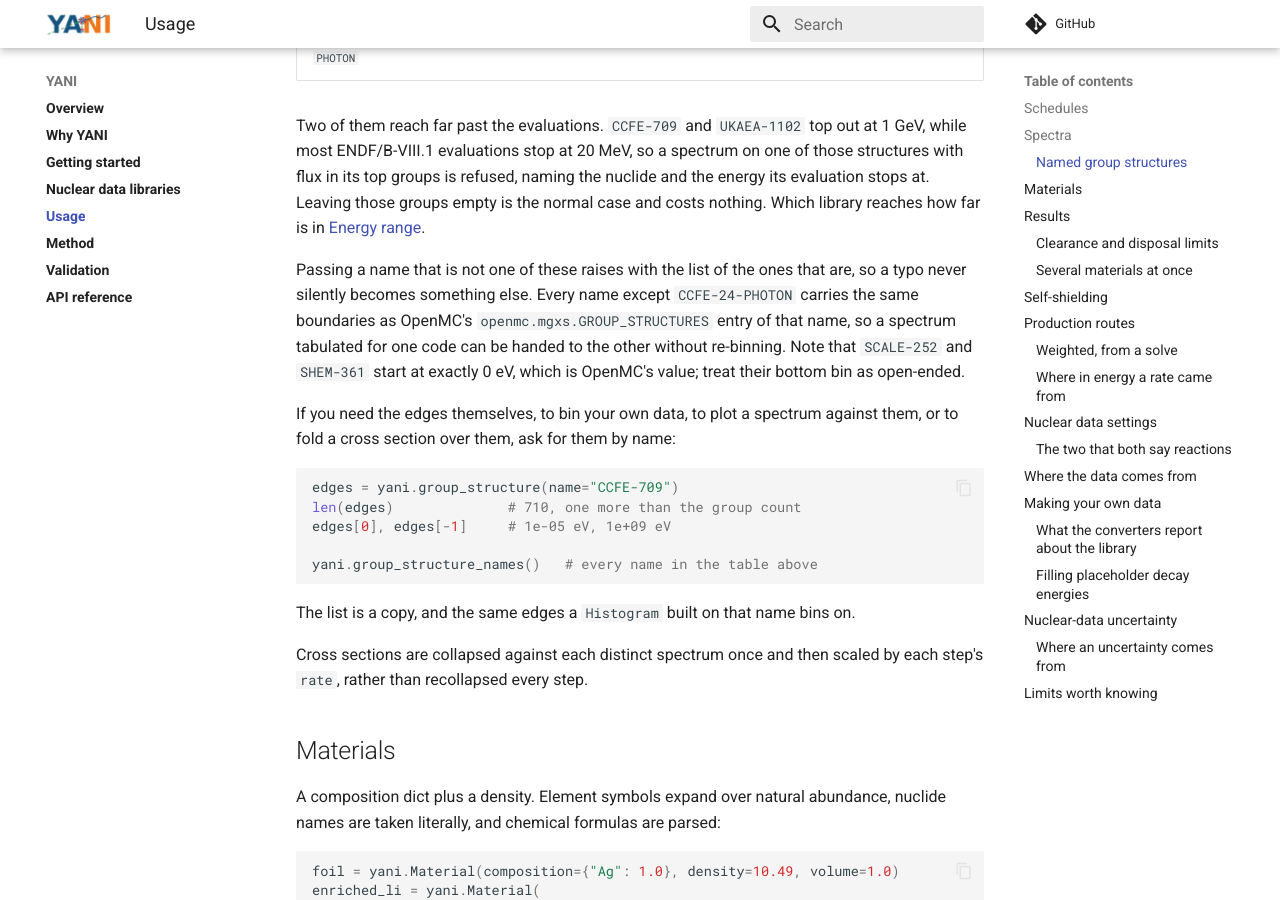
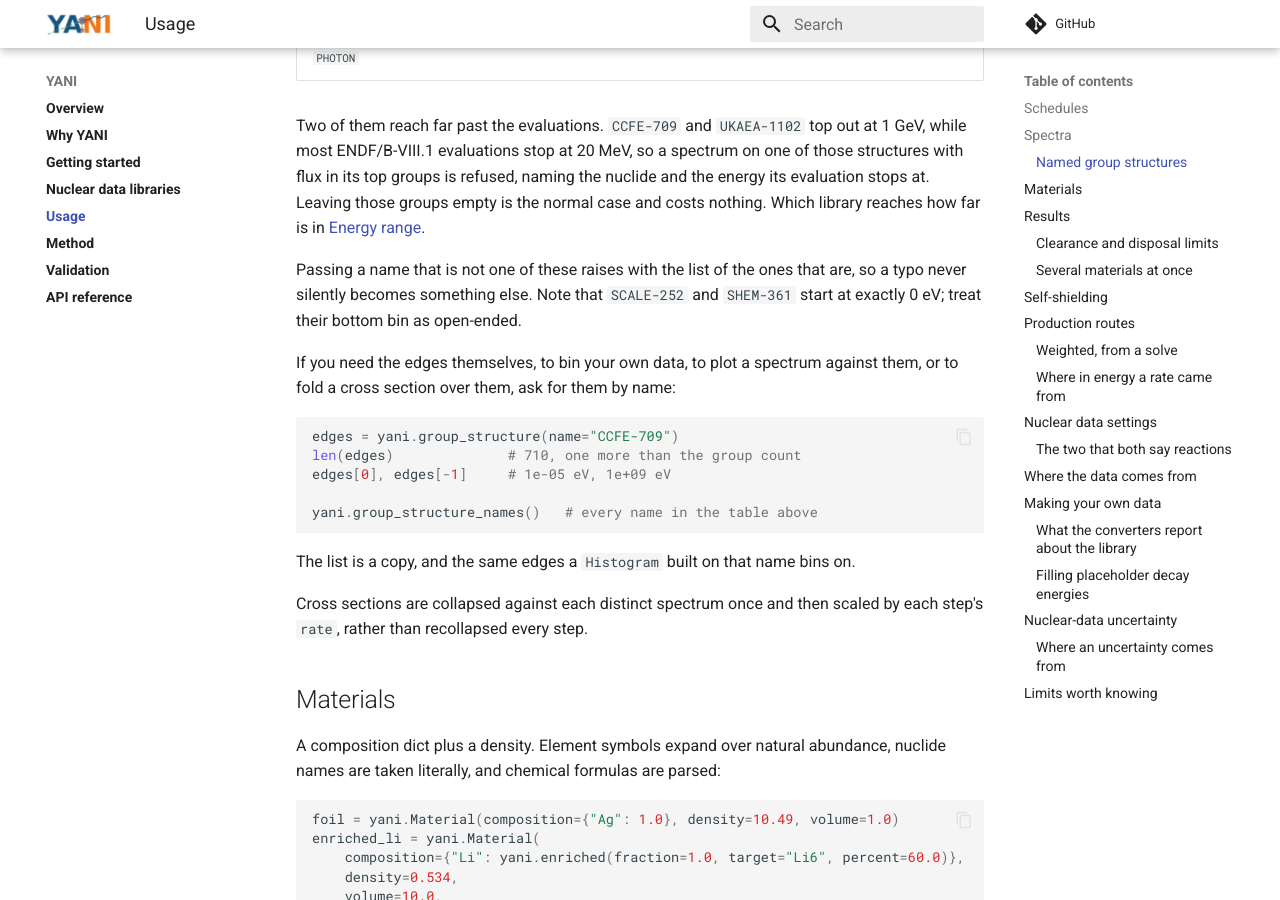
Before and after one commit to fusion-neutronics/yani, an MkDocs documentation site: the page built from docs/usage.md, in a window 1280 px wide and 900 px high, scrolled down 2671 px. Built offline with MkDocs 1.6.1 and Material for MkDocs 9.7.7, drawn with Linux system fonts in a browser that asks for light colours; comment, search, counter and statistics services are not loaded.

Commit message:
Drop the claim that the group structures are OpenMC's
The named structures come from their own sources (CCFE, SCALE/AMPX,
TRIPOLI, LLNL, ECCO/ERANOS and the rest), which the table above already
credits. Keep the note that SCALE-252 and SHEM-361 start at 0 eV.

```diff
--- a/docs/usage.md
+++ b/docs/usage.md
@@ -113,12 +113,8 @@ the normal case and costs nothing. Which library reaches how far is in
 [Energy range](libraries.md#energy-range).
 
 Passing a name that is not one of these raises with the list of the ones that
-are, so a typo never silently becomes something else. Every name except
-`CCFE-24-PHOTON` carries the same boundaries as OpenMC's
-`openmc.mgxs.GROUP_STRUCTURES` entry of that name, so a spectrum tabulated for
-one code can be handed to the other without re-binning. Note that `SCALE-252`
-and `SHEM-361` start at exactly 0 eV, which is OpenMC's value; treat their
-bottom bin as open-ended.
+are, so a typo never silently becomes something else. Note that `SCALE-252`
+and `SHEM-361` start at exactly 0 eV; treat their bottom bin as open-ended.
 
 If you need the edges themselves, to bin your own data, to plot a spectrum
 against them, or to fold a cross section over them, ask for them by name:
```
